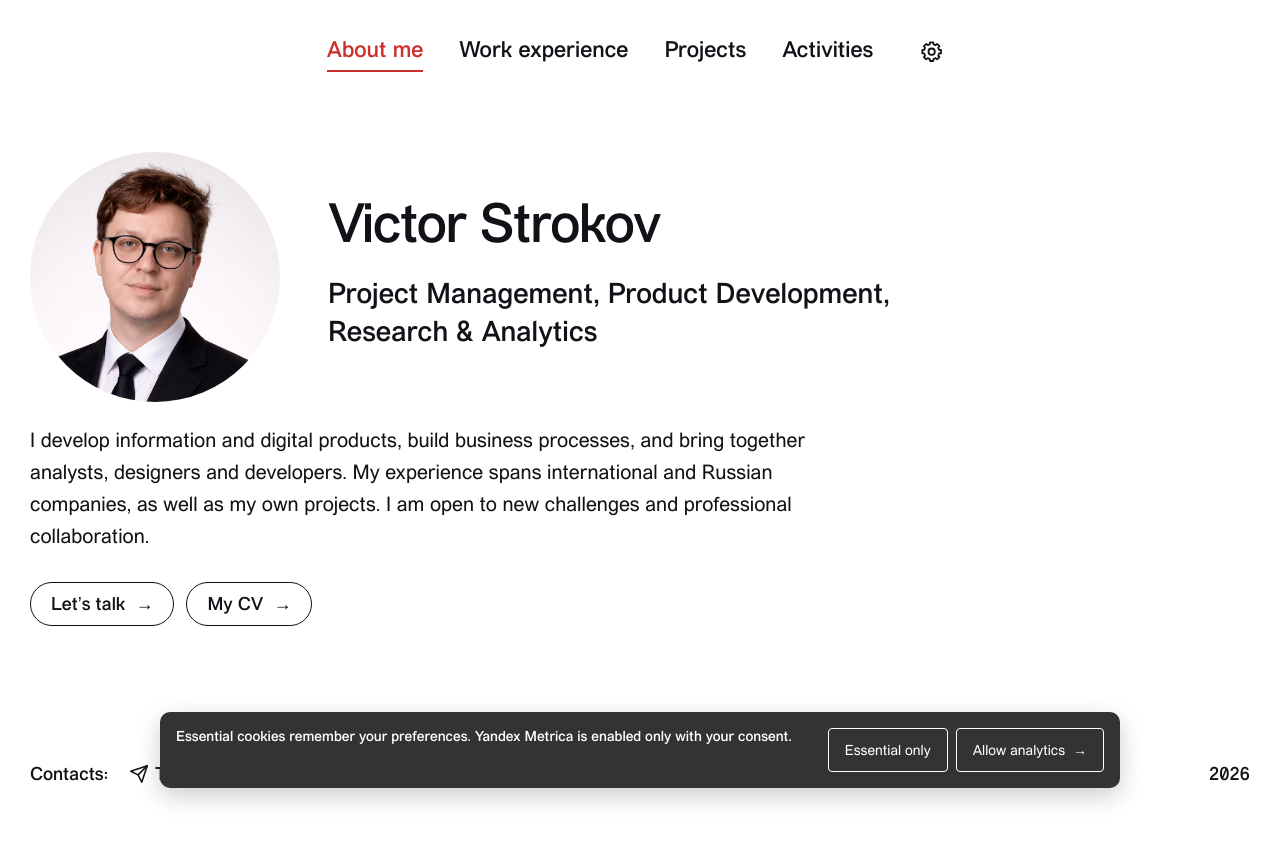
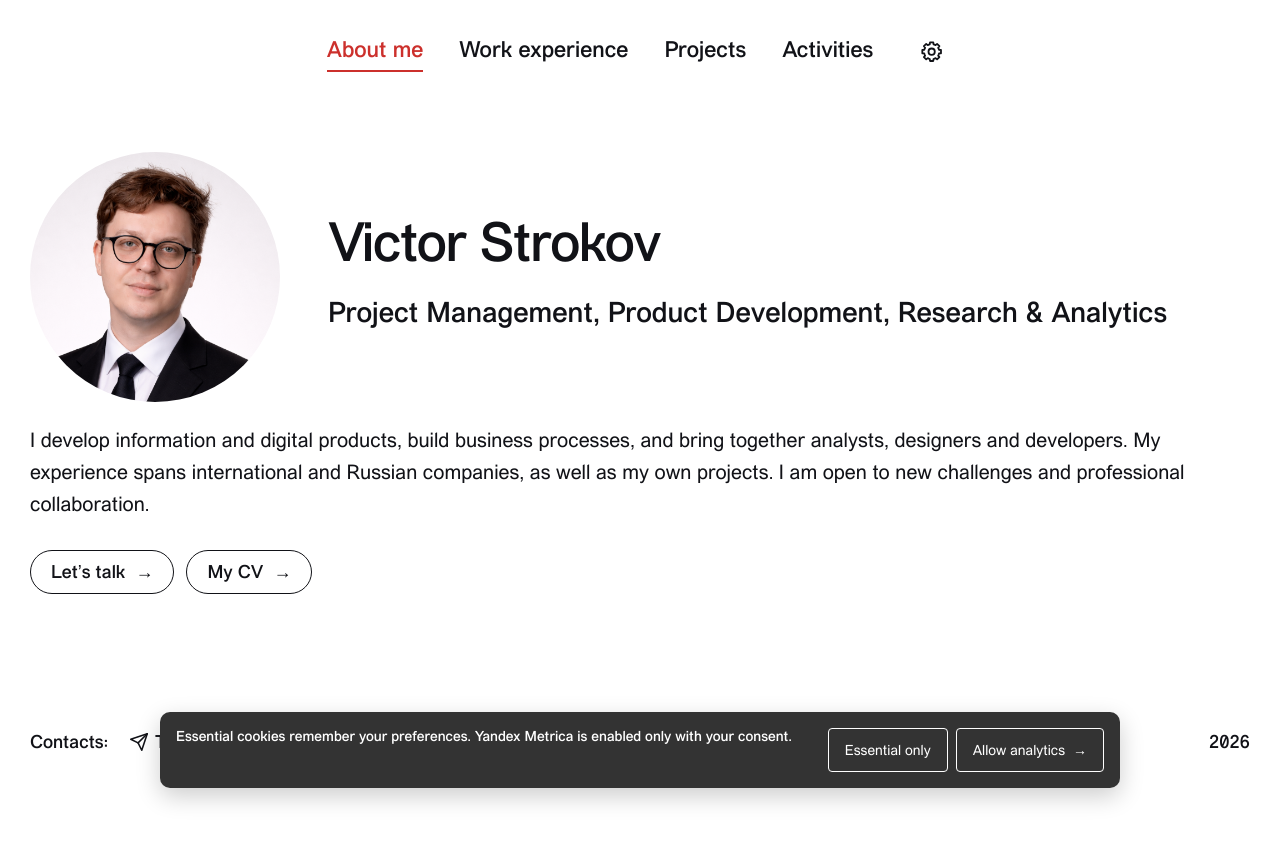
Before and after one commit to gitsvitya/svitya-personal, a Next.js app: page /en/about in a window 1280 px wide. Shown: the top 842 px of the page. Built offline with nearby package versions, Linux system fonts and the light colour scheme.

Commit message:
Fixed: expand homepage text to fill its parent containers

```diff
--- a/src/components/AppAboutMe/AppAboutMe.module.css
+++ b/src/components/AppAboutMe/AppAboutMe.module.css
@@ -19,6 +19,7 @@
 .textBlock {
   display: flex;
   flex-direction: column;
+  width: 100%;
   align-items: flex-start;
   align-self: center;
   gap: 20px;
@@ -32,7 +33,7 @@
 }
 .subheader {
   margin: 0;
-  max-width: 40ch;
+  width: 100%;
   font-size: clamp(20px, 2.2vw, 28px);
   font-weight: 400;
   line-height: 1.35;
@@ -41,7 +42,6 @@
   grid-column: 1 / -1;
   margin: 0;
   width: 100%;
-  max-width: 75ch;
   font-size: var(--body-font-size);
   font-weight: 300;
   line-height: var(--body-line-height);
```
Also changed, not shown: 1 other file (tests, documents, lock files or other folders).
